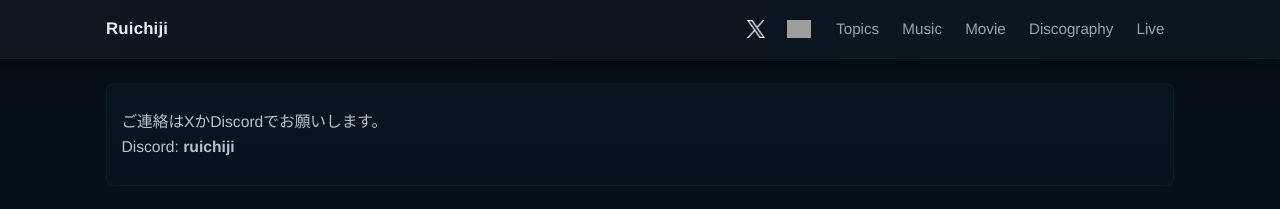
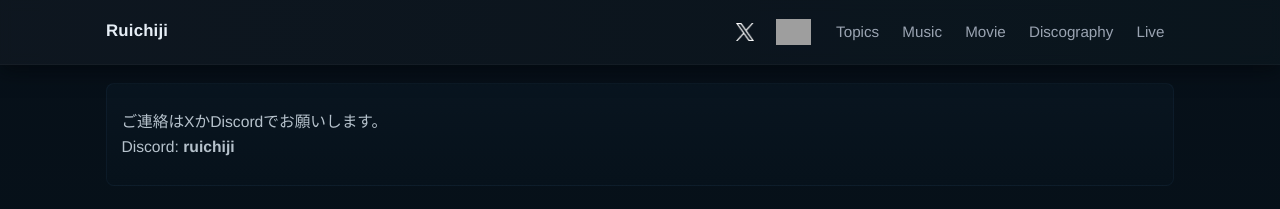
Before and after one commit to antiapplemicrosoftuser/Ruichiji-Website, a Jekyll site: the page built from index.html, in a window 1280 px wide. Shown: the top 209 px of the page. Built offline with Jekyll 4.4.1, drawn with Linux system fonts in a browser that asks for light colours; grey boxes are pictures that could not be loaded.

Commit message:
fix nico-logo

```diff
--- a/assets/css/style.css
+++ b/assets/css/style.css
@@ -104,8 +104,8 @@ h1,h2,h3,h4,h5,h6 {
 
 /* Make niconico logo slightly larger for better visibility */
 .main-nav .social-link-nico img {
-  width:24px !important;
-  height:24px !important;
+  width:35px !important;
+  height:35px !important;
 }
 
 /* Optional: slightly larger X logo (if desired) */
```
